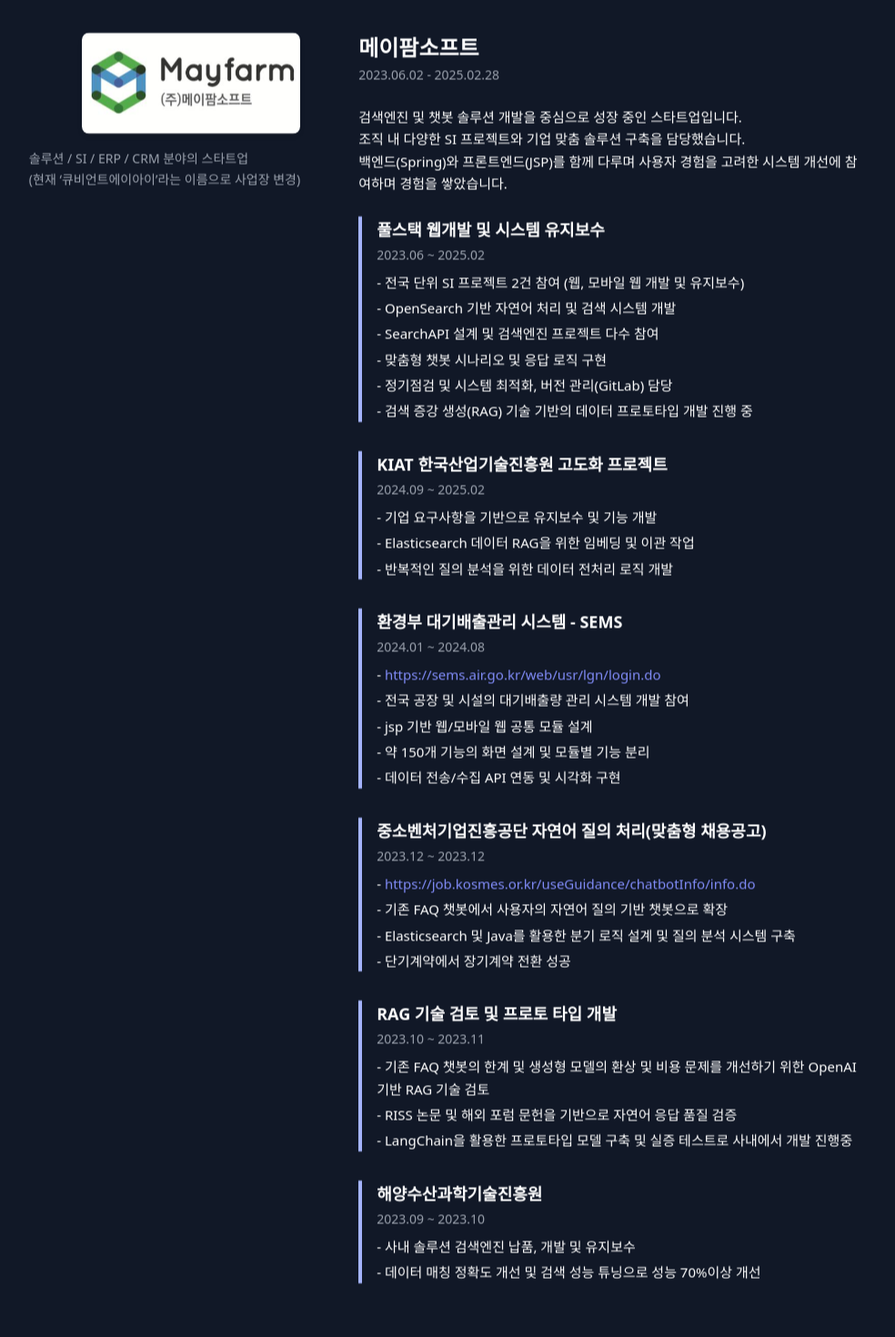
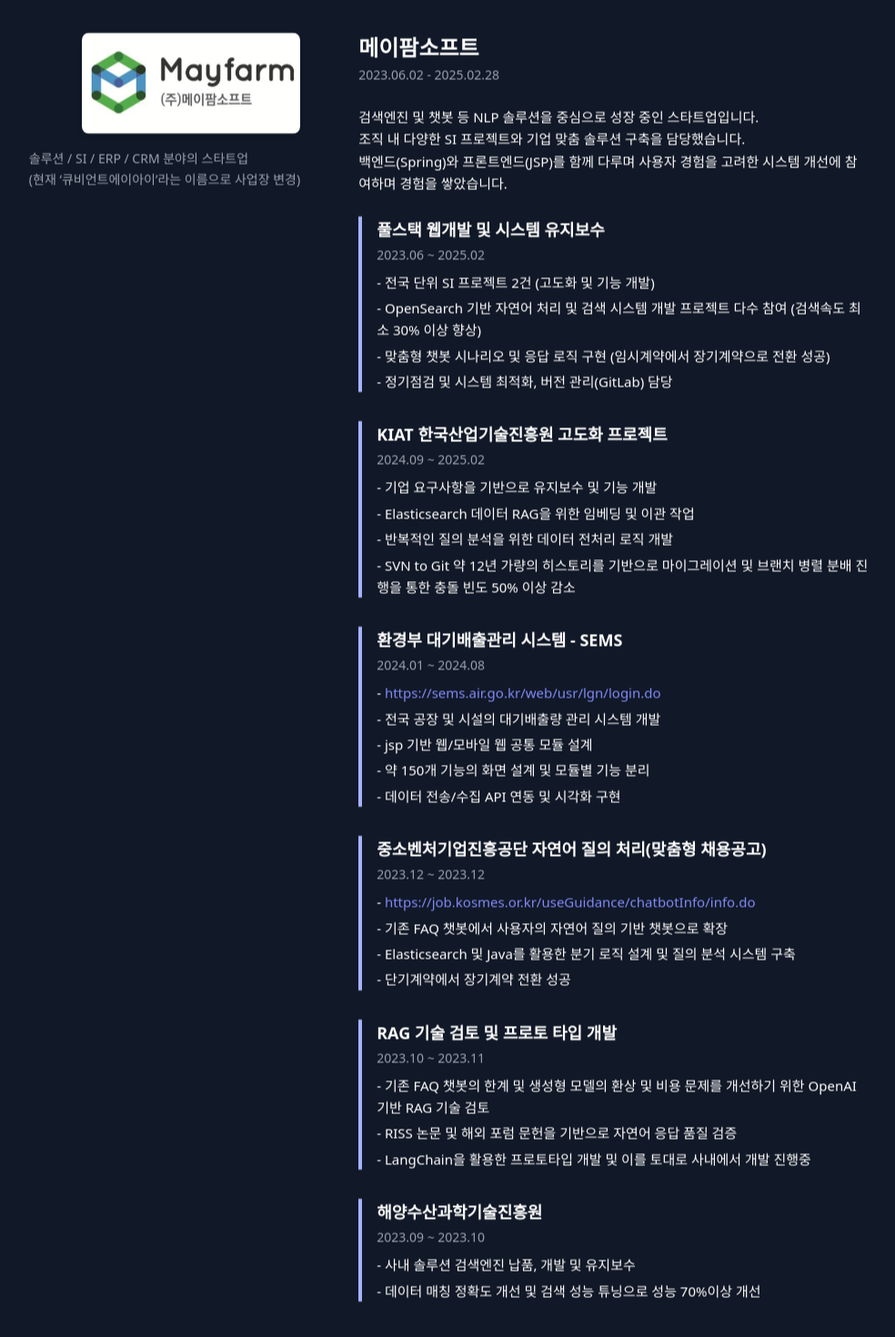
Before and after one commit to castlectry/jo-seongguk-docs, a React (Vite) app in the folder castlectry/: page / in a window 1280 px wide. Shown: the part 3717-5187 px from the top of the page at 91% size, without its empty margins (253-1237 px from the left). Built offline with nearby package versions, Linux system fonts and the light colour scheme; a web font is replaced by a local one.

Commit message:
refactor: 커리어 작성 내용 수정

```diff
--- a/castlectry/src/components/carrer/Career.tsx
+++ b/castlectry/src/components/carrer/Career.tsx
@@ -10,7 +10,7 @@
             logo: mayfarmLogo,
             brand:
                 "솔루션 / SI / ERP / CRM 분야의 스타트업 \n (현재 ‘큐비언트에이아이’라는 이름으로 사업장 변경)",
-            description: `검색엔진 및 챗봇 솔루션 개발을 중심으로 성장 중인 스타트업입니다.
+            description: `검색엔진 및 챗봇 등 NLP 솔루션을 중심으로 성장 중인 스타트업입니다.
                           조직 내 다양한 SI 프로젝트와 기업 맞춤 솔루션 구축을 담당했습니다.
                           백엔드(Spring)와 프론트엔드(JSP)를 함께 다루며 사용자 경험을 고려한 시스템 개선에 참여하며 경험을 쌓았습니다.`,
             roles: [
@@ -18,12 +18,10 @@
                     title: "풀스택 웹개발 및 시스템 유지보수",
                     period: "2023.06 ~ 2025.02",
                     tasks: [
-                        "전국 단위 SI 프로젝트 2건 참여 (웹, 모바일 웹 개발 및 유지보수)",
-                        "OpenSearch 기반 자연어 처리 및 검색 시스템 개발",
-                        "SearchAPI 설계 및 검색엔진 프로젝트 다수 참여",
-                        "맞춤형 챗봇 시나리오 및 응답 로직 구현",
-                        "정기점검 및 시스템 최적화, 버전 관리(GitLab) 담당",
-                        "검색 증강 생성(RAG) 기술 기반의 데이터 프로토타입 개발 진행 중",
+                        "전국 단위 SI 프로젝트 2건 (고도화 및 기능 개발)",
+                        "OpenSearch 기반 자연어 처리 및 검색 시스템 개발 프로젝트 다수 참여 (검색속도 최소 30% 이상 향상)",
+                        "맞춤형 챗봇 시나리오 및 응답 로직 구현 (임시계약에서 장기계약으로 전환 성공)",
+                        "정기점검 및 시스템 최적화, 버전 관리(GitLab) 담당"
                     ],
                 },
                 {
@@ -33,6 +31,7 @@
                         "기업 요구사항을 기반으로 유지보수 및 기능 개발",
                         "Elasticsearch 데이터 RAG을 위한 임베딩 및 이관 작업",
                         "반복적인 질의 분석을 위한 데이터 전처리 로직 개발",
+                        "SVN to Git 약 12년 가량의 히스토리를 기반으로 마이그레이션 및 브랜치 병렬 분배 진행을 통한 충돌 빈도 50% 이상 감소"
                     ],
                 },
                 {
@@ -40,7 +39,7 @@
                     period: "2024.01 ~ 2024.08",
                     tasks: [
                         "https://sems.air.go.kr/web/usr/lgn/login.do",
-                        "전국 공장 및 시설의 대기배출량 관리 시스템 개발 참여",
+                        "전국 공장 및 시설의 대기배출량 관리 시스템 개발",
                         "jsp 기반 웹/모바일 웹 공통 모듈 설계",
                         "약 150개 기능의 화면 설계 및 모듈별 기능 분리",
                         "데이터 전송/수집 API 연동 및 시각화 구현",
@@ -62,7 +61,7 @@
                     tasks: [
                         "기존 FAQ 챗봇의 한계 및 생성형 모델의 환상 및 비용 문제를 개선하기 위한 OpenAI 기반 RAG 기술 검토",
                         "RISS 논문 및 해외 포럼 문헌을 기반으로 자연어 응답 품질 검증",
-                        "LangChain을 활용한 프로토타입 모델 구축 및 실증 테스트로 사내에서 개발 진행중"
+                        "LangChain을 활용한 프로토타입 개발 및 이를 토대로 사내에서 개발 진행중"
                     ],
                 },
                 {
```
